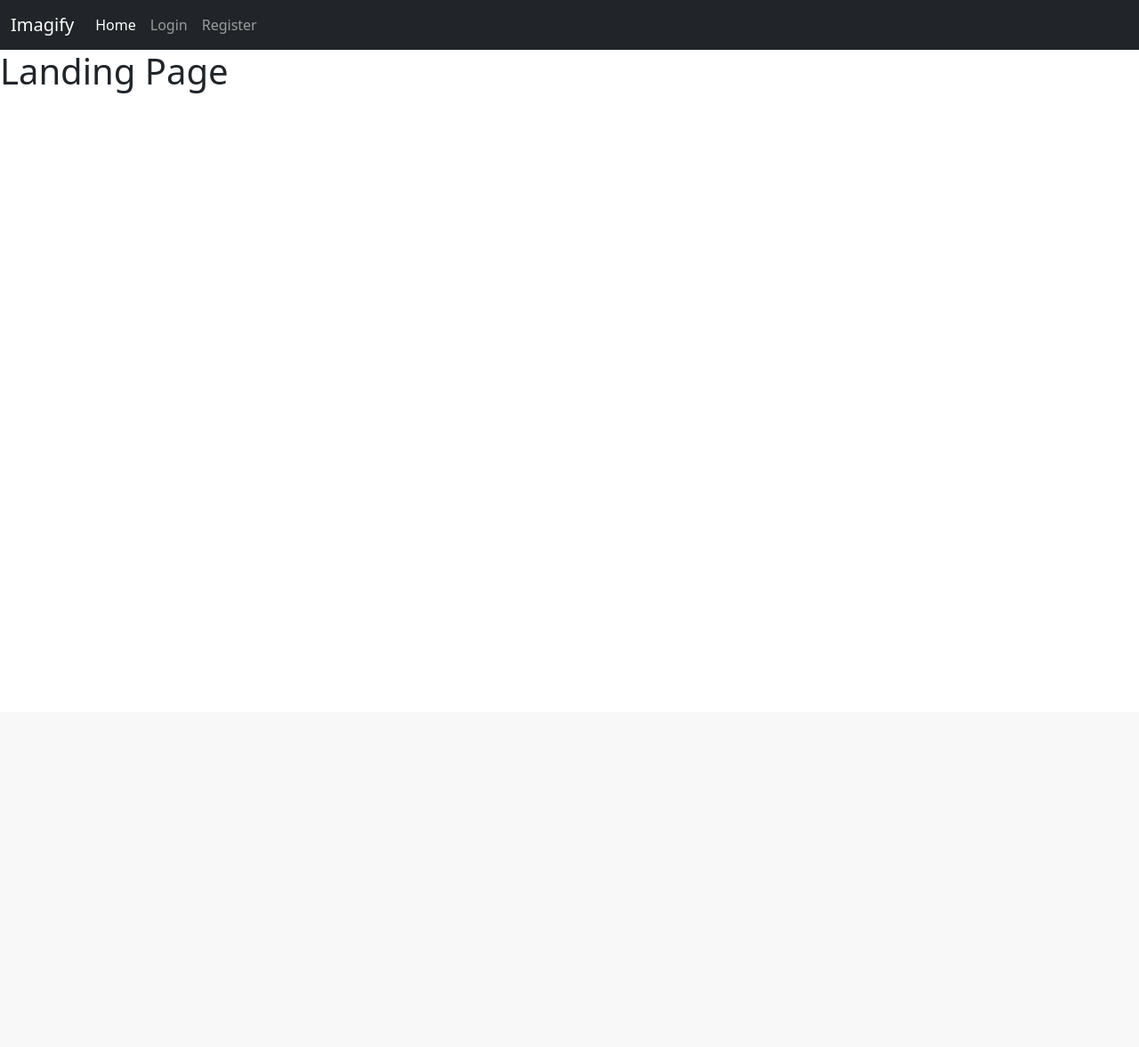
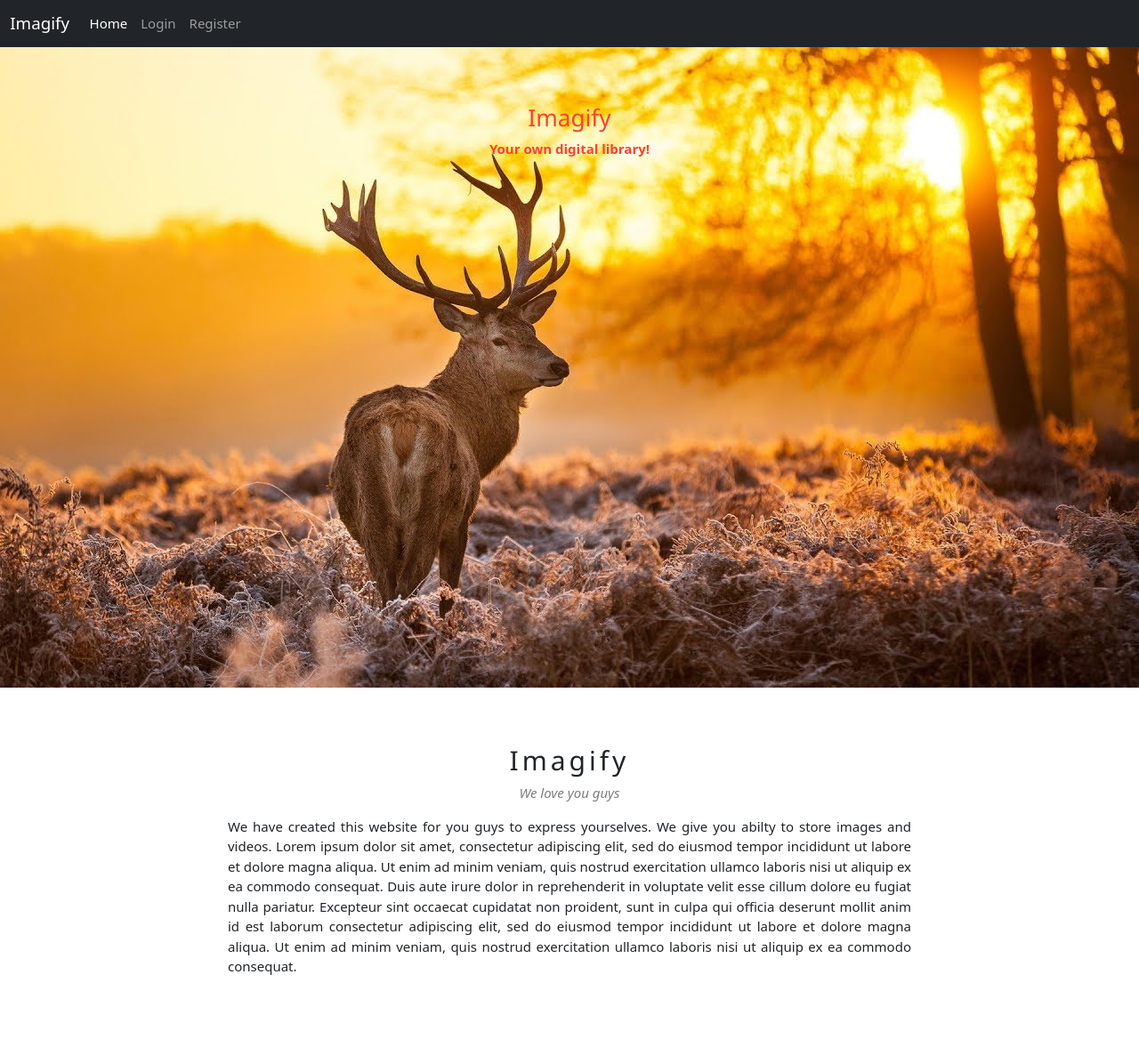
Before and after one commit to LakhiCharanMahato/Imagify, a Django app: page / in a window 1280 px wide. Shown: the whole page at 89% size. Before the commit the page ends 105 px from the top, so only its background shows below. Run offline with Django 3.2, Linux system fonts and the light colour scheme.

Commit message:
added landing page

```diff
--- a/templates/home-view.html
+++ b/templates/home-view.html
@@ -1,5 +1,83 @@
 {% extends "base.html" %}
+{% load static %}
+{% block css %}
+<meta name="viewport" content="width=device-width, initial-scale=1">
+<link rel="stylesheet" href="https://www.w3schools.com/w3css/4/w3.css">
+<link rel="stylesheet" href="https://fonts.googleapis.com/css?family=Lato">
+<style>
+    /* body {font-family: "Lato", sans-serif} */
+    .mySlides {display: none}
+</style>
+{% endblock css %}
 
 {% block content %}
-<h1>Landing Page</h1>
+<div class="w3-content" style="max-width:2000px;">
+    <div class="mySlides w3-display-container w3-center">
+        <img src="/media/inhouse/2.jpg" style="width:100%;">
+        <div class="w3-display-topmiddle w3-container w3-text-red w3-padding-64 w3-hide-small">
+          <h3>Imagify</h3>
+          <p><b>Your own digital library!</b></p>
+        </div>
+    </div>
+
+      <!-- The Band Section -->
+  <div class="w3-container w3-content w3-center w3-padding-64" style="max-width:800px" id="band">
+    <h2 class="w3-wide">Imagify</h2>
+    <p class="w3-opacity"><i>We love you guys</i></p>
+    <p class="w3-justify">We have created this website for you guys to express yourselves. We give you abilty to store images and videos. Lorem ipsum dolor sit amet, consectetur adipiscing elit, sed do eiusmod tempor incididunt ut labore et dolore magna aliqua. Ut enim ad minim veniam, quis nostrud exercitation ullamco laboris nisi ut aliquip
+      ex ea commodo consequat. Duis aute irure dolor in reprehenderit in voluptate velit esse cillum dolore eu fugiat nulla pariatur. Excepteur sint occaecat cupidatat non proident, sunt in culpa qui officia deserunt mollit anim id est laborum consectetur
+      adipiscing elit, sed do eiusmod tempor incididunt ut labore et dolore magna aliqua. Ut enim ad minim veniam, quis nostrud exercitation ullamco laboris nisi ut aliquip ex ea commodo consequat.</p>
+    <!-- <div class="w3-row w3-padding-32">
+      <div class="w3-third">
+        <p>Name</p>
+        <img src="/w3images/bandmember.jpg" class="w3-round w3-margin-bottom" alt="Random Name" style="width:60%">
+      </div>
+      <div class="w3-third">
+        <p>Name</p>
+        <img src="/w3images/bandmember.jpg" class="w3-round w3-margin-bottom" alt="Random Name" style="width:60%">
+      </div>
+      <div class="w3-third">
+        <p>Name</p>
+        <img src="/w3images/bandmember.jpg" class="w3-round" alt="Random Name" style="width:60%">
+      </div>
+    </div> -->
+  </div>
+
+</div>
+
+<script>
+    // Automatic Slideshow - change image every 4 seconds
+    var myIndex = 0;
+    carousel();
+
+    function carousel() {
+      var i;
+      var x = document.getElementsByClassName("mySlides");
+      for (i = 0; i < x.length; i++) {
+        x[i].style.display = "none";
+      }
+      myIndex++;
+      if (myIndex > x.length) {myIndex = 1}
+      x[myIndex-1].style.display = "block";
+      setTimeout(carousel, 4000);
+    }
+
+    // Used to toggle the menu on small screens when clicking on the menu button
+    function myFunction() {
+      var x = document.getElementById("navDemo");
+      if (x.className.indexOf("w3-show") == -1) {
+        x.className += " w3-show";
+      } else {
+        x.className = x.className.replace(" w3-show", "");
+      }
+    }
+
+    // When the user clicks anywhere outside of the modal, close it
+    var modal = document.getElementById('ticketModal');
+    window.onclick = function(event) {
+      if (event.target == modal) {
+        modal.style.display = "none";
+      }
+    }
+    </script>
 {% endblock content %}
--- a/templates/ladders/detail.html
+++ b/templates/ladders/detail.html
@@ -25,7 +25,7 @@
                     <div onclick="myfunc()" id="playvideoopp" class="containerimg" style="position: relative;width: 100%;">
                         <img src="{{obj.get_thumbnail}}" alt="Girl in a jacket" width="100%" height="100%" style="width: 100%;height: auto;">
                         <!-- <button class="btn" style=" position: absolute;top: 50%;left: 50%;transform: translate(-50%, -50%);">Button</button> -->
-                        <img src="/media/play.png" width="5%" style="position: absolute;top: 50%;left: 50%;transform: translate(-50%, -50%);">
+                        <img src="/media/inhouse/play.png" width="5%" style="position: absolute;top: 50%;left: 50%;transform: translate(-50%, -50%);">
                         <!-- <i class="fa-solid fa-circle-play" style="position: absolute;top: 50%;left: 50%;transform: translate(-50%, -50%); color: blue;"></i> -->
                     </div>
                     {% else %}
```
Also changed, not shown: static/media/imaged53.png (added), static/media/inhouse/2.jpg (added), static/media/inhouse/play.png (renamed from static/media/play.png), static/media/nike.png (added), static/media/office.jpg (added), static/media/panda.png (added), 1 other file.
